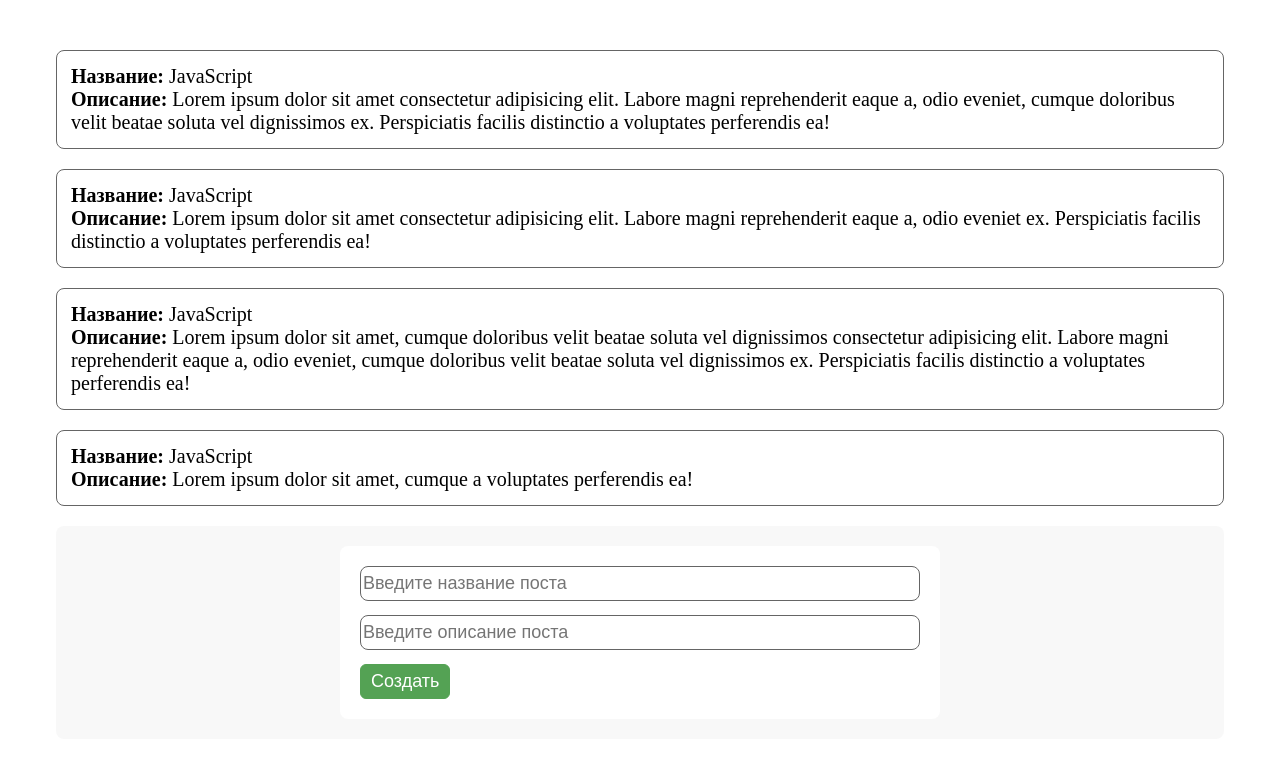
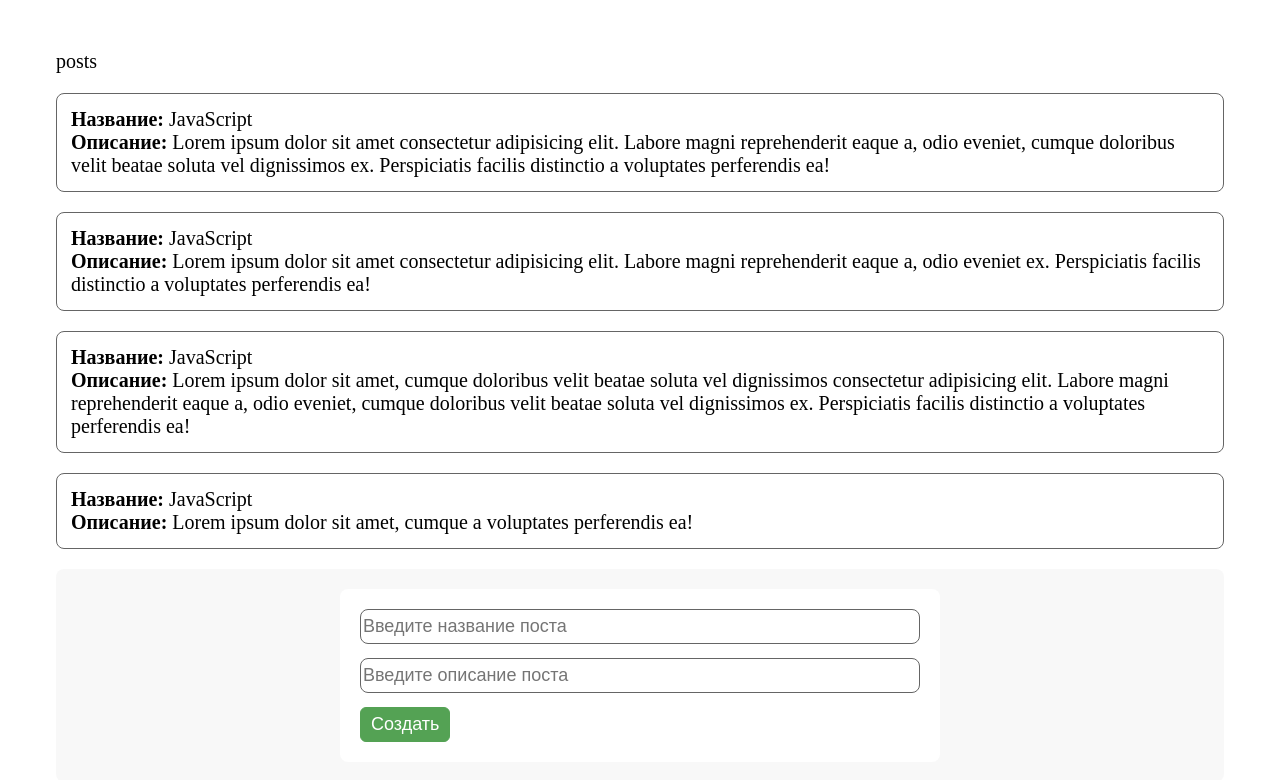
Before and after one commit to AlexGrigorenco/vue-learn, a Vue app: page / in a window 1280 px wide. Shown: the top 780 px of the page. Built offline with nearby package versions, Linux system fonts and the light colour scheme.

Commit message:
v-model, props

```diff
--- a/src/App.vue
+++ b/src/App.vue
@@ -1,33 +1,17 @@
 <template>
   <div class="container">
-    <div class="post-wrapper">
-      <div class="post" v-for="post in posts">
-        <div><strong>Название:</strong> {{ post.title }}</div>
-        <div>
-          <strong>Описание:</strong> {{ post.description }}</div>
-      </div>
-    </div>
-    <div class="form-wrapper">
-        <form @submit.prevent>
-            <input
-            @input="newPost.title = $event.target.value"
-            v-bind:value="newPost.title"
-            type="text"
-            placeholder="Введите название поста">
-            <input
-            @input="newPost.description = $event.target.value"
-            v-bind:value="newPost.description"
-            type="text"
-            placeholder="Введите описание поста">
-            <div>
-                <button @click="createPost">Создать</button>
-            </div>
-        </form>
-    </div>
+    <PostList :posts="posts" />
+    <CreatePostForm  @createPost="createPost" />
+
   </div>
 </template>
 <script>
+import PostList from '@/components/PostList';
+import CreatePostForm from '@/components/CreatePostForm';
 export default {
+  components: {
+    PostList, CreatePostForm
+  },
   data() {
     return {
         posts: [
@@ -52,22 +36,14 @@ export default {
                 description: 'Lorem ipsum dolor sit amet, cumque  a voluptates perferendis ea!',
             }
         ],
-        newPost: {
-            title: '',
-            description: '',
-        },
+
     };
   },
   methods: {
-    createPost(){
-        const newPost = {...this.newPost};
-        newPost.id = Date.now();
-        this.posts.push(newPost);
-
-        this.newPost.title = '';
-        this.newPost.description = '';
+    createPost(post){
+      this.posts.push(post)
     }
-  },
+  }
 };
 </script>
 <style>
@@ -89,54 +65,5 @@ body {
   flex-direction: column;
   gap: 20px;
 }
-.post-wrapper{
-    display: flex;
-    flex-direction: column;
-    gap: 20px;
-}
-.post {
-  padding: 14px;
-  border: 1px solid #656565;
-  border-radius: 8px;
-}
-.post:hover {
-  background: #f3f3f39c;
-  border: 1px solid #6565655f;
-  transition: 0.5s linear;
-  cursor: default;
-}
-.form-wrapper{
-    padding: 20px 10px;
-    background: #f3f3f39c;
-    border-radius: 8px;
-}
-form{
-    display: flex;
-    flex-direction: column;
-    gap: 14px;
-    background: #fff;
-    max-width: 600px;
-    margin: 0 auto;
-    padding: 20px;
-    border-radius: 8px;
-}
-form input{
-    padding: 6px 2px;
-    font-size: 18px;
-    border-radius: 8px;
-    border: 1px solid #656565;
-}
-form button{
-    padding: 6px 10px;
-    font-size: 18px;
-    border-radius: 6px;
-    background: rgb(84, 162, 84);
-    border: 1px solid rgb(84, 162, 84);
-    color: #fff;
-}
-form button:hover{
-    background: #fff;
-    color: rgb(84, 162, 84);
-    transition: .4s linear;
-}
+
 </style>
--- /dev/null
+++ b/src/components/CreatePostForm.vue
@@ -0,0 +1,80 @@
+<template>
+  <div class="form-wrapper">
+    <form @submit.prevent>
+      <input
+        v-model="newPost.title"
+        type="text"
+        placeholder="Введите название поста"
+      />
+      <input
+        v-model="newPost.description"
+        type="text"
+        placeholder="Введите описание поста"
+      />
+      <div>
+        <button @click="createPost">Создать</button>
+      </div>
+    </form>
+  </div>
+</template>
+
+<script>
+export default {
+    data(){
+        return{
+            newPost: {
+                title: '',
+                description: '',
+            }
+        }
+    },
+    methods: {
+    createPost(){
+        this.newPost.id = Date.now();
+        this.$emit('createPost', this.newPost);
+
+        this.newPost = {
+                title: '',
+                description: '',
+            }
+    }
+  },
+};
+</script>
+
+<style scoped>
+.form-wrapper {
+  padding: 20px 10px;
+  background: #f3f3f39c;
+  border-radius: 8px;
+}
+form {
+  display: flex;
+  flex-direction: column;
+  gap: 14px;
+  background: #fff;
+  max-width: 600px;
+  margin: 0 auto;
+  padding: 20px;
+  border-radius: 8px;
+}
+form input {
+  padding: 6px 2px;
+  font-size: 18px;
+  border-radius: 8px;
+  border: 1px solid #656565;
+}
+form button {
+  padding: 6px 10px;
+  font-size: 18px;
+  border-radius: 6px;
+  background: rgb(84, 162, 84);
+  border: 1px solid rgb(84, 162, 84);
+  color: #fff;
+}
+form button:hover {
+  background: #fff;
+  color: rgb(84, 162, 84);
+  transition: 0.4s linear;
+}
+</style>
--- /dev/null
+++ b/src/components/PostList.vue
@@ -0,0 +1,42 @@
+<template>
+    <div class="post-wrapper">
+        posts
+      <div class="post" v-for="post in posts">
+        <div><strong>Название:</strong> {{ post.title }}</div>
+        <div>
+          <strong>Описание:</strong> {{ post.description }}</div>
+      </div>
+    </div>
+</template>
+
+<script>
+    export default {
+        props: {
+            posts: {
+                type: Array,
+                required: true
+            }
+        }
+    }
+</script>
+
+<style scoped>
+
+.post-wrapper{
+    display: flex;
+    flex-direction: column;
+    gap: 20px;
+}
+.post {
+  padding: 14px;
+  border: 1px solid #656565;
+  border-radius: 8px;
+}
+.post:hover {
+  background: #f3f3f39c;
+  border: 1px solid #6565655f;
+  transition: 0.5s linear;
+  cursor: default;
+}
+
+</style>
--- a/vue.config.js
+++ b/vue.config.js
@@ -1,4 +1,11 @@
 const { defineConfig } = require('@vue/cli-service')
 module.exports = defineConfig({
-  transpileDependencies: true
+  transpileDependencies: true,
+  // configureWebpack: {
+  //   resolve: {
+  //     alias: {
+  //       '@': path.resolve(__dirname, 'src'),
+  //     },
+  //   },
+  // },
 })
```
